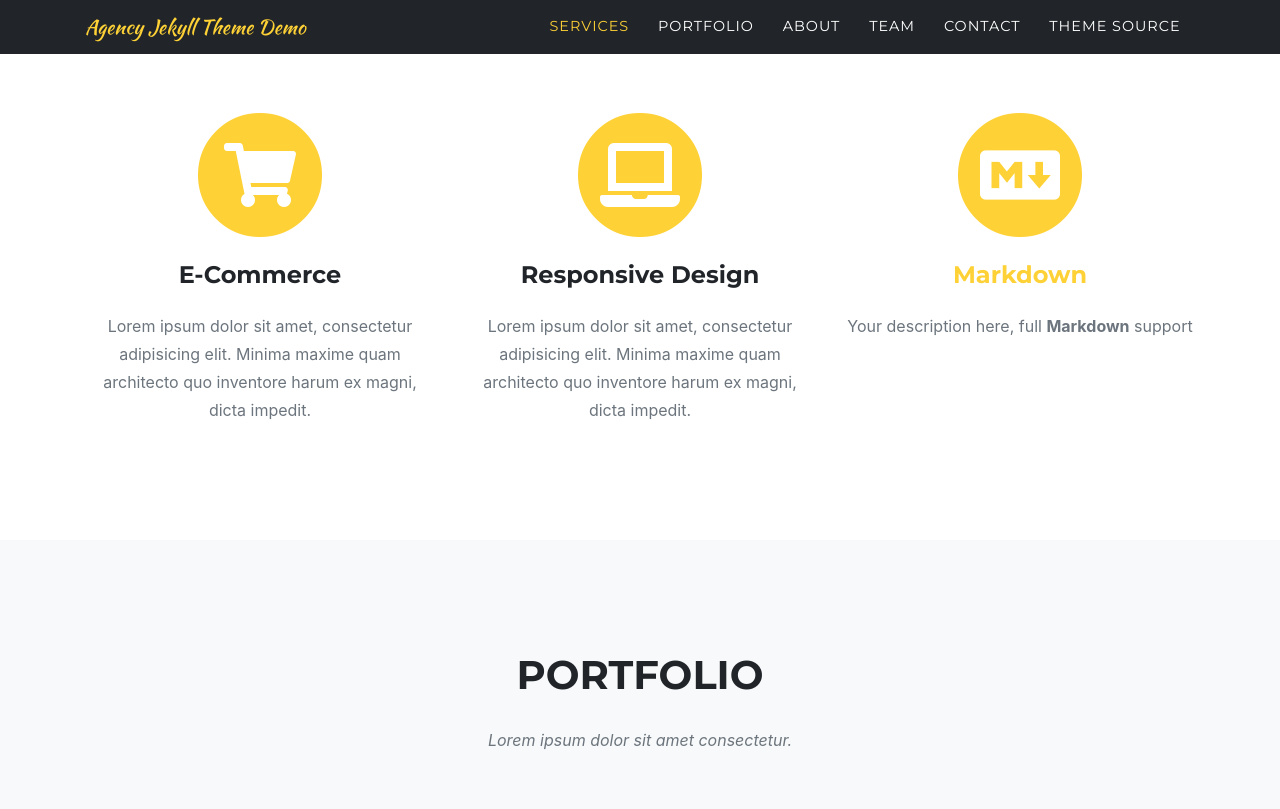
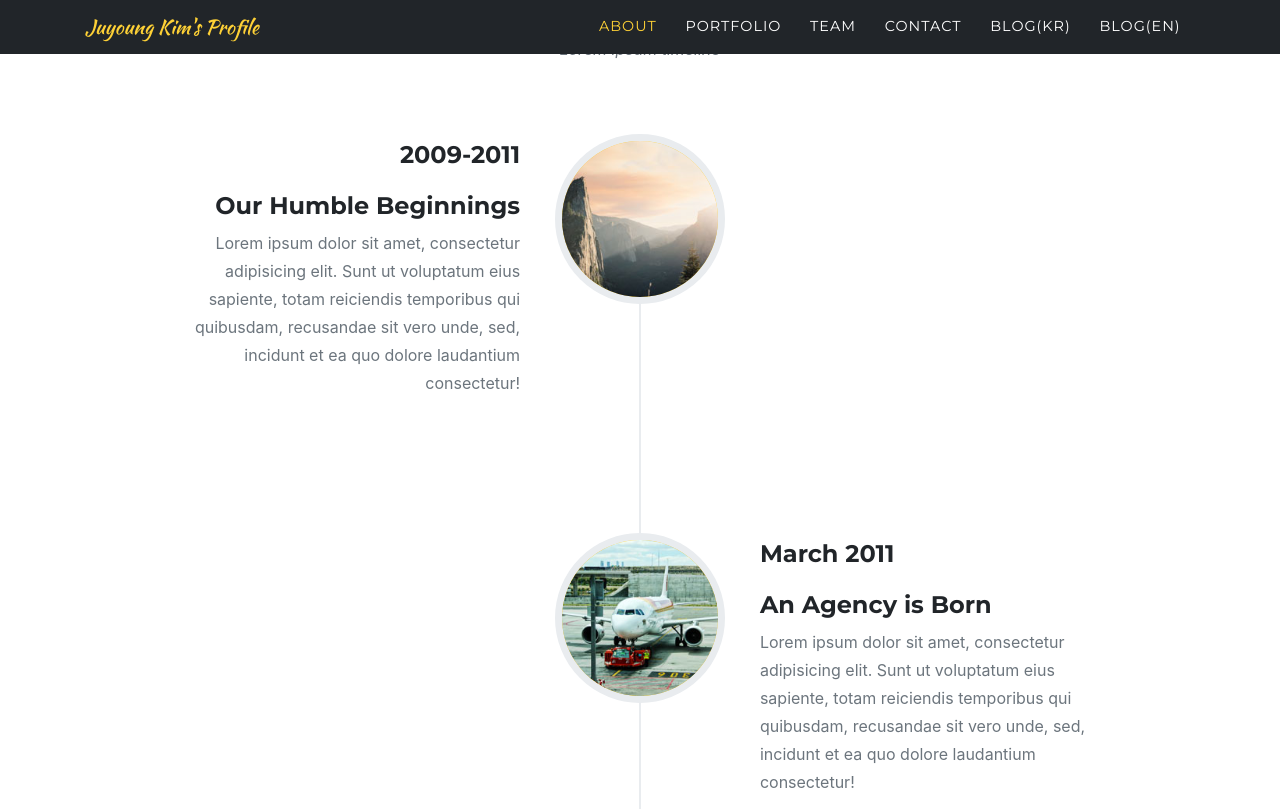
Before and after one commit to veritas153/veritas153.github.io, a Jekyll site: the page built from index.md, in a window 1280 px wide and 1400 px high, scrolled down 991 px. Shown: the top 809 px of the window. Built offline with Jekyll 4.4.1, drawn with Linux system fonts in a browser that asks for light colours; some web fonts are replaced; some of the changed text lies outside the part shown; grey boxes are pictures that could not be loaded.

Commit message:
Profile page working

```diff
--- a/_config.yml
+++ b/_config.yml
@@ -14,13 +14,13 @@
 #theme: jekyll-agency
 remote_theme: raviriley/agency-jekyll-theme
 
-url    : "" # the base hostname & protocol for your site, e.g. http://example.com
+url    : "https://veritas153.github.io" # the base hostname & protocol for your site, e.g. http://example.com
 baseurl: "/agency-jekyll-theme-starter" # the subpath of your site, e.g. /blog
 
-title      : Agency Jekyll Theme Demo
-email      : your-email@example.com #this is also the email contact forms will go to
-description: "Agency Bootstrap theme converted to a Jekyll theme, plus new features: Google Analytics, Markdown support, custom pages, and more!"
-author     : Your Name
+title      : Juyoung Kim's Profile
+email      : kjyoung153@hotmail.com #this is also the email contact forms will go to
+description: "This is the page describes who I am."
+author     : Juyoung Kim
 # logo:     #optional, defaults to site title
   # path: assets\img\clients\creative-market.jpg
   # height: 60 #height in px, defaults to 52px
--- a/_data/sitetext.yml
+++ b/_data/sitetext.yml
@@ -2,26 +2,11 @@ header:
     title: Welcome to our Studio!
     text: It's Nice To Meet You
     button: Tell Me More
-    buttonlink: "#services"
-
-services:
-    title: "Services"
-    text: "Lorem ipsum"
-    section: services
-    list:
-      - title: "E-Commerce"
-        desc: "Lorem ipsum dolor sit amet, consectetur adipisicing elit. Minima maxime quam architecto quo inventore harum ex magni, dicta impedit."
-        icon: fas fa-shopping-cart #find more at https://fontawesome.com/icons
-      - title: "Responsive Design"
-        desc: "Lorem ipsum dolor sit amet, consectetur adipisicing elit. Minima maxime quam architecto quo inventore harum ex magni, dicta impedit."
-        icon: fas fa-laptop
-      - title: "[Markdown](https://en.wikipedia.org/wiki/Markdown)"
-        desc: "Your description here, full **Markdown** support"
-        icon: fab fa-markdown
+    buttonlink: "#about"
 
 portfolio:
     title: "Portfolio"
-    text: "Lorem ipsum dolor sit amet consectetur."
+    text: "These are the websites I've made. Some of them might be under construction."
     section: portfolio
     closebutton: "Close Project"
 
@@ -62,26 +47,8 @@ about:
     text: "our story"
     section: about
 
-clients:
-    section: clients
-    max-height: 100px
-    horizontal-scrolling: "" #"yes/no"
-    list:
-      - title: "envato"
-        url: https://github.com/raviriley/agency-jekyll-theme
-        logo: assets/img/clients/envato.jpg
-      - title: "designmodo"
-        url: https://github.com/raviriley/agency-jekyll-theme
-        logo: assets/img/clients/designmodo.jpg
-      - title: "themeforest"
-        url: https://github.com/raviriley/agency-jekyll-theme
-        logo: assets/img/clients/themeforest.jpg
-      - title: "Creative Market"
-        url: https://github.com/raviriley/agency-jekyll-theme
-        logo: assets/img/clients/creative-market.jpg
-
 team:
-    title: "OUR AMAZING TEAM"
+    title: ""
     text: "Lorem ipsum dolor sit amet consectetur."
     subtext: Lorem ipsum dolor sit amet, consectetur adipisicing elit. Aut eaque, laboriosam veritatis, quos non quis ad perspiciatis, totam corporis ea, alias ut unde. **Markdown** supported.
     section: team
@@ -119,22 +86,17 @@ team:
 
 contact:
     title: "Contact Us"
-    text: "Lorem ipsum or call 123456789"
+    text: "Call +82 10-3177-4870 or send E-mail."
     section: contact
 
 footer:
     legal: "Privacy Policy"
     social:
-      - url: https://twitter.com
-        icon: "fab fa-twitter"
-      - url: https://facebook.com
-        icon: "fab fa-facebook-f"
       - url: https://linkedin.com
         icon: "fab fa-linkedin-in"
-      - url: https://github.com/raviriley/agency-jekyll-theme
+      - url: https://github.com/veritas153
         icon: "fab fa-github"
-      - url: https://instagram.com
-        icon: "fab fa-instagram"
+
 
 
 # {{ site.data.sitetext.ex.ex | markdownify | default: example }}
--- a/_includes/footer.html
+++ b/_includes/footer.html
@@ -2,8 +2,9 @@
   <footer class="footer" id="footer" style="background-color:white;">
     <div class="container">
       <div class="row align-items-center">
-        <div class="col-md-4">
-          <span class="copyright">Copyright &copy; {{ site.title }} {{ 'now' | date: "%Y" }}</span>
+        <div class="col-md-4" style="text-align: initial;">
+          <span class="copyright">Copyright &copy; {{ site.title }} {{ 'now' | date: "%Y" }}</span> <br>
+          <span class="copyright">Theme Copyright © : <a href="https://github.com/raviriley/agency-jekyll-theme/">Agency-Jekyll-Theme</a></span>
         </div>
 		<!-- Social Media -->
         <div class="col-md-4">
--- a/_layouts/home.html
+++ b/_layouts/home.html
@@ -3,9 +3,7 @@ layout: default
 ---
 {% include navheader.html %}
 
-{% include services.html %}
+{% include timeline.html %}
 {% include portfolio_grid.html %}
-{% include timeline.html %}
 {% include team.html %}
-{% include clients.html %}
 {% include contact.html %}
```
Also changed, not shown: _data/navigation.yml (+7 -7 lines), 5 other files.
